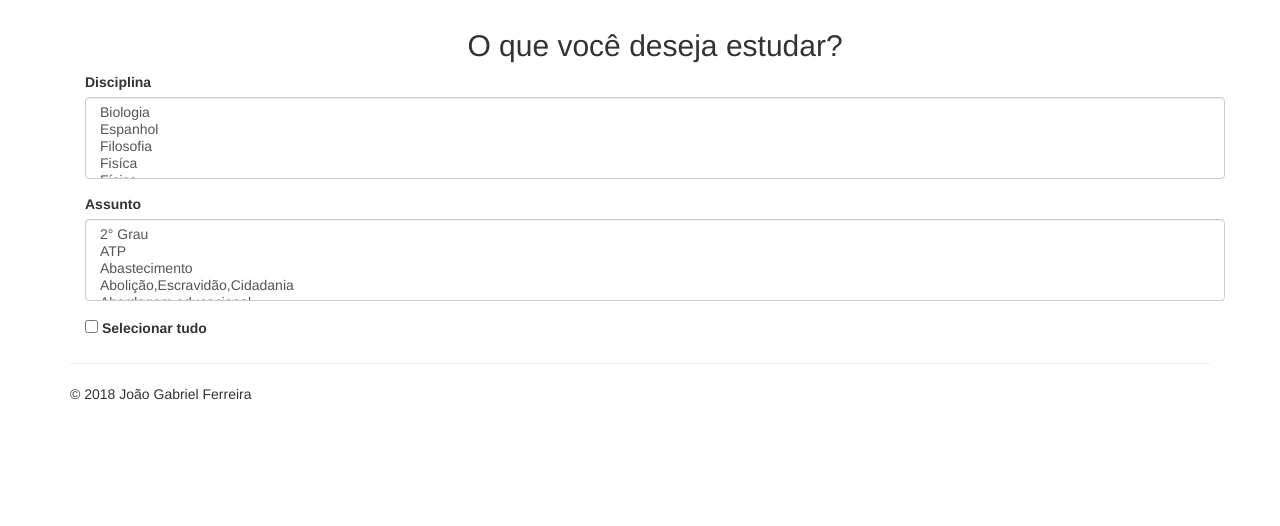
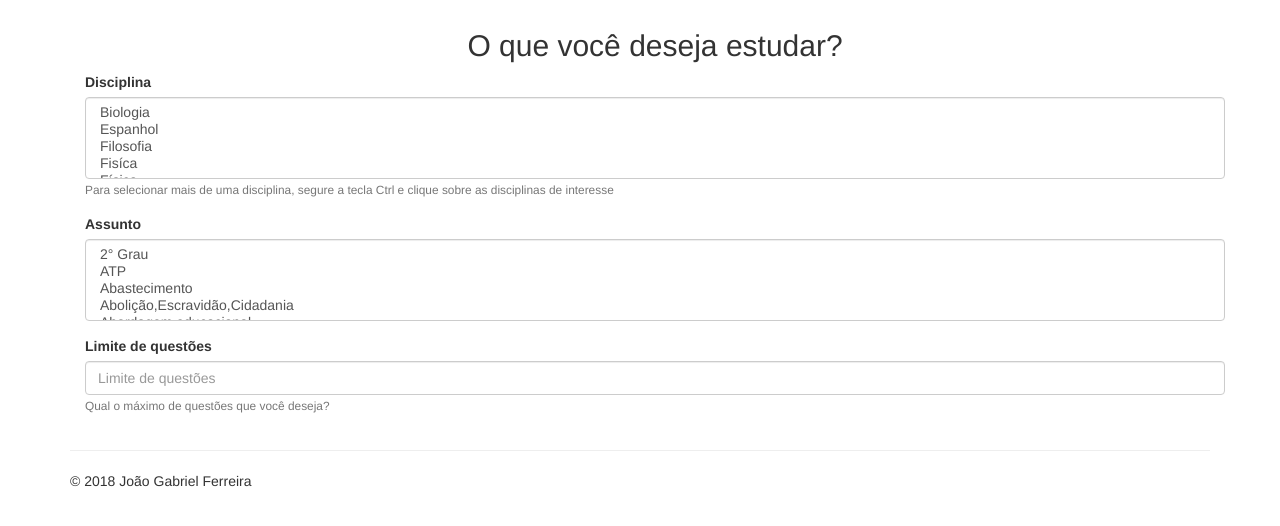
Before and after one commit to jgnunes/mysite, a Django app: page /listas/requerir/ in a window 1280 px wide. Shown: the part 51-577 px from the top of the page. Run offline with Django 3.2, Linux system fonts and the light colour scheme; data comes from the database, SQL or seed files in the repository; both versions use the stored data as it was after the commit; some libraries are stand-ins or nearby versions.

Commit message:
consegue limitar um numero maximo de questoes a serem inclusas na lista

```diff
--- a/listas/forms.py
+++ b/listas/forms.py
@@ -5,12 +5,17 @@ from . models import Tag, Disciplina
 
 class ListaForm(forms.Form):
     disciplinas_objects = Disciplina.objects.all().order_by('nome')
-    disciplina = forms.ModelMultipleChoiceField(queryset=disciplinas_objects)
+    disciplina = forms.ModelMultipleChoiceField(queryset=disciplinas_objects,
+                                                help_text="Para selecionar mais de uma disciplina, segure a tecla Ctrl e clique sobre as disciplinas de interesse")
 
     assuntos_objects = Tag.objects.all().order_by('assunto')
     assunto = forms.ModelMultipleChoiceField(queryset=assuntos_objects, required=False)
 
-    selecionar_tudo = forms.BooleanField(required=False)
+    max_questoes = forms.IntegerField(label=u"Limite de questões",
+                                      help_text= u"Qual o máximo de questões que você deseja?",
+                                      min_value=1)
+
+    # selecionar_tudo = forms.BooleanField(required=False)
 
 class GabaritoForm(forms.Form):
     pass
--- a/listas/templates/listas/gabarito.html
+++ b/listas/templates/listas/gabarito.html
@@ -11,12 +11,14 @@
 
     <div id="content">
         <div class="container">
-            <h3 align="center">Gabarito</h3>
+            <h2 align="center">Gabarito</h2>
+            <h3>
             <ol>
             {% for resposta in respostas %}
                 <li>{{ resposta }}</li>
             {% endfor %}
             </ol>
+            </h3>
         </div>
     </div>
 
--- a/listas/views.py
+++ b/listas/views.py
@@ -12,7 +12,8 @@ def requerir_lista(request):
       if form.is_valid():
           assunto = [str(i) for i in form.cleaned_data.get('assunto', None)]
           disciplina = [str(j) for j in form.cleaned_data.get('disciplina', None)]
-          request.session['requerir'] = request.POST.get('requerir', [assunto, disciplina])
+          max_questoes = form.cleaned_data.get('max_questoes', None)
+          request.session['requerir'] = request.POST.get('requerir', [assunto, disciplina, max_questoes])
          #redirect to the url where you'll process the input
           return redirect('listas:criar') # insert reverse or url
    errors = form.errors or None # form not submitted or it has errors
@@ -27,14 +28,15 @@ def criar_lista(request):
     respostas_gabarito = []
     assunto = request.session.get('requerir')[0]
     disciplina = request.session.get('requerir')[1]
+    max_questoes = request.session.get('requerir')[2]
 
     form = GabaritoForm(request.POST)
     if request.method == "POST":
         if form.is_valid():
             if not assunto:
-                questoes_queryset = Questao.objects.filter(disciplinas__nome__in=disciplina)
+                questoes_queryset = Questao.objects.filter(disciplinas__nome__in=disciplina)[:max_questoes]
             else:
-                questoes_queryset = Questao.objects.filter(tags__assunto__in=assunto, disciplinas__nome__in=disciplina)
+                questoes_queryset = Questao.objects.filter(tags__assunto__in=assunto, disciplinas__nome__in=disciplina)[:max_questoes]
             for questao in questoes_queryset:
                 resposta_correta = Resposta.objects.filter(questao_id=questao.id)[5]
                 respostas_gabarito.append(str(resposta_correta).replace("'", ''))
@@ -45,7 +47,7 @@ def criar_lista(request):
     #se nenhum assunto tiver sido selecionado, apenas disciplina(s)
     #assunto nao sera usado para filtrar as questoes
     if not assunto:
-        questoes_queryset = Questao.objects.filter(disciplinas__nome__in=disciplina)
+        questoes_queryset = Questao.objects.filter(disciplinas__nome__in=disciplina)[:max_questoes]
         for questao in questoes_queryset:
             respostas_queryset = Resposta.objects.filter(questao_id=questao.id)[:5]
             for resposta in respostas_queryset:
@@ -57,7 +59,7 @@ def criar_lista(request):
         return render(request, 'listas/lista_criada.html', {'questoes': questoes})
 
     else:
-        questoes_queryset = Questao.objects.filter(tags__assunto__in=assunto, disciplinas__nome__in=disciplina)
+        questoes_queryset = Questao.objects.filter(tags__assunto__in=assunto, disciplinas__nome__in=disciplina)[:max_questoes]
         for questao in questoes_queryset:
             respostas_queryset = Resposta.objects.filter(questao_id=questao.id)[:5]
             for resposta in respostas_queryset:
```
Also changed, not shown: db.sqlite3.
